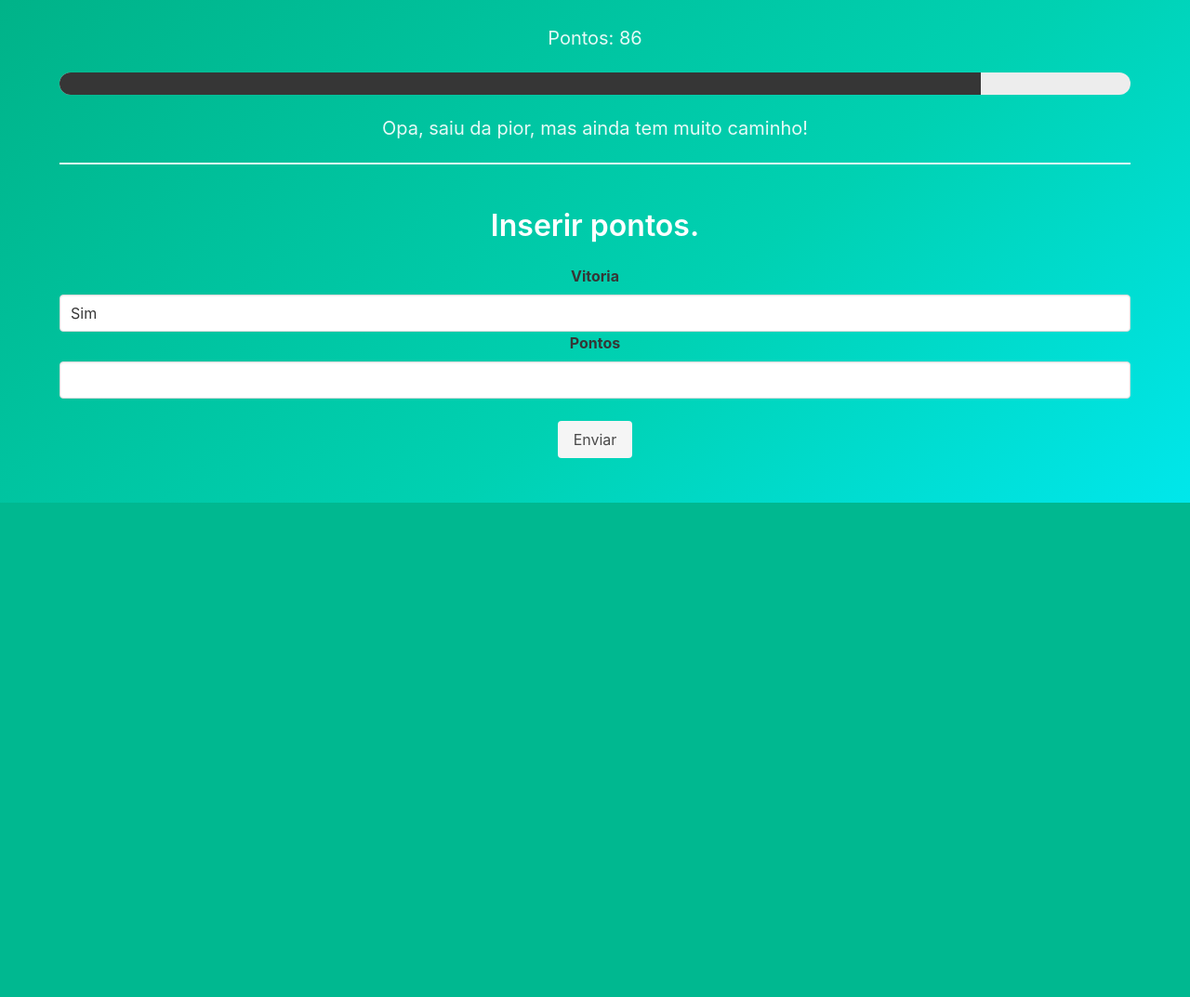
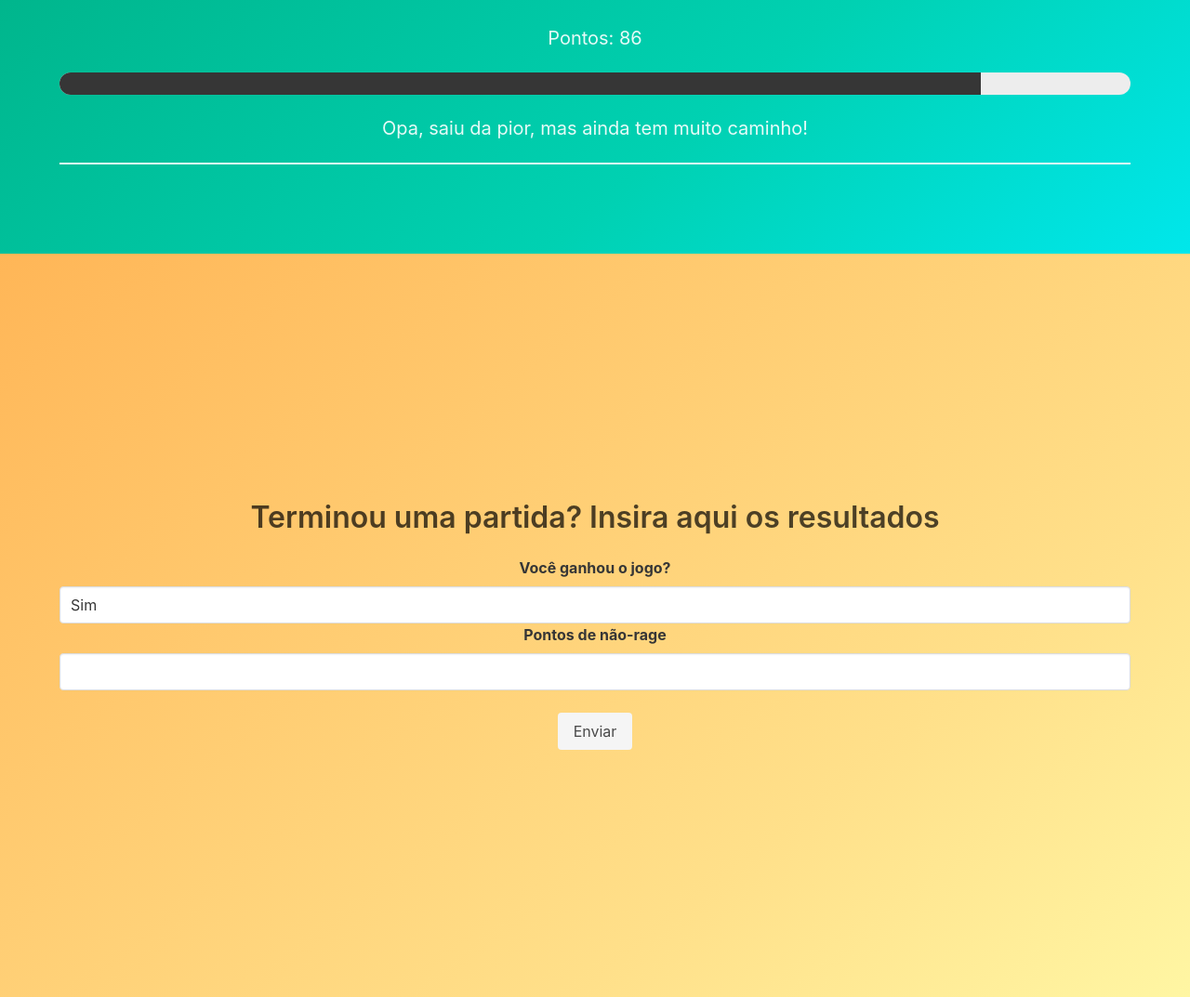
Before and after one commit to lcsnoblat/eloChris, a Django app: page / in a window 1280 px wide. Shown: the part 644-1717 px from the top of the page at 93% size. Before the commit the page ends 1185 px from the top, so only its background shows below. Run offline with Django 3.2, Linux system fonts and the light colour scheme; data comes from the database, SQL or seed files in the repository; both versions use the stored data as it was after the commit; some libraries are stand-ins or nearby versions.

Commit message:
Adição de estatisticas

```diff
--- a/main/forms.py
+++ b/main/forms.py
@@ -10,19 +10,31 @@ class EloForm(forms.Form):
     Choices = (
         ('Sim', 'Sim'), ('Não', 'Não'))
 
-    vitoria = forms.ChoiceField(choices=Choices, widget=forms.Select(attrs={'class':'select'}))
-    pontos = forms.IntegerField(label='Pontos')
+    vitoria = forms.ChoiceField(label='Você ganhou o jogo?', choices=Choices, widget=forms.Select(attrs={'class':'select'}))
+    pontos = forms.IntegerField(label='Pontos de não-rage')
 
     def update_elo(form, usuario):
         vitoria = form.cleaned_data['vitoria']
         pontos = form.cleaned_data['pontos']
 
+        print(vitoria)
+
         if pontos + usuario.pontos >= 100:
             proximo_elo = Elo.objects.get(rank = usuario.elo.rank - 1)
             usuario.elo = proximo_elo
             usuario.pontos = (pontos + usuario.pontos) - 100
+            if vitoria == 'Sim':
+                usuario.partidas_ganhas = usuario.partidas_ganhas + 1
+            else:
+                usuario.partidas_perdidas = usuario.partidas_perdidas + 1
+            usuario.partidas_jogadas = usuario.partidas_jogadas + 1
             usuario.save()
         else:
             pontos_totais = pontos + usuario.pontos
             usuario.pontos = pontos_totais
+            if vitoria == 'Sim':
+                usuario.partidas_ganhas = usuario.partidas_ganhas + 1
+            else:
+                usuario.partidas_perdidas = usuario.partidas_perdidas + 1
+            usuario.partidas_jogadas = usuario.partidas_jogadas + 1
             usuario.save()
--- a/main/models.py
+++ b/main/models.py
@@ -3,13 +3,6 @@ from django.contrib.auth.models import User
 
 # Create your models here.
 class Elo(models.Model):
-    # Elos = (
-    #     ('BRNZ5', 'Bronze 5'),
-    #     ('BRNZ4', 'Bronze 4'),
-    #     ('BRNZ3', 'Bronze 3'),
-    #     ('BRNZ2', 'Bronze 2'),
-    #     ('BRNZ1', 'Bronze 1')
-    # )
     nome = models.CharField(max_length=100)
     image =  models.CharField(max_length=1000)
     criado = models.DateTimeField(auto_now_add=True)
@@ -24,6 +17,9 @@ class PontosUsuario(models.Model):
     nome = models.CharField(max_length=100)
     pontos = models.IntegerField()
     elo = models.ForeignKey(Elo, related_name='elo_usuario')
+    partidas_jogadas = models.IntegerField()
+    partidas_ganhas = models.IntegerField()
+    partidas_perdidas = models.IntegerField()
 
     def __str__(self):
         return self.nome
--- a/main/templates/index.html
+++ b/main/templates/index.html
@@ -29,13 +29,13 @@
             <div class="level-item has-text-centered">
                 <div>
                     <p class="heading">Jogos</p>
-                    <p class="title">0</p>
+                    <p class="title">{{ eloUsuario.partidas_jogadas }}</p>
                 </div>
             </div>
             <div class="level-item has-text-centered">
                 <div>
                     <p class="heading">Vitórias</p>
-                    <p class="title">0</p>
+                    <p class="title">{{ eloUsuario.partidas_ganhas }}</p>
                 </div>
             </div>
             <div class="level-item has-text-centered">
@@ -82,7 +82,13 @@
             <hr>
             <br>
 
-            <h1 class="title">Inserir pontos.</h1>
+        </div>
+    </div>
+</section>
+<section id="mainSection" class="hero is-warning is-bold is-fullheight">
+    <div class="hero-body">
+        <div class="container has-text-centered">
+            <h1 class="title">Terminou uma partida? Insira aqui os resultados</h1>
             <form class="" action="{{ url_index }}" method="post">
                 {% csrf_token %}
                 {% for field in form %}
```
Also changed, not shown: db.sqlite3, main/migrations/0004_auto_20180111_0451.py (added). Lines whose indentation alone changed are shown as unchanged.
